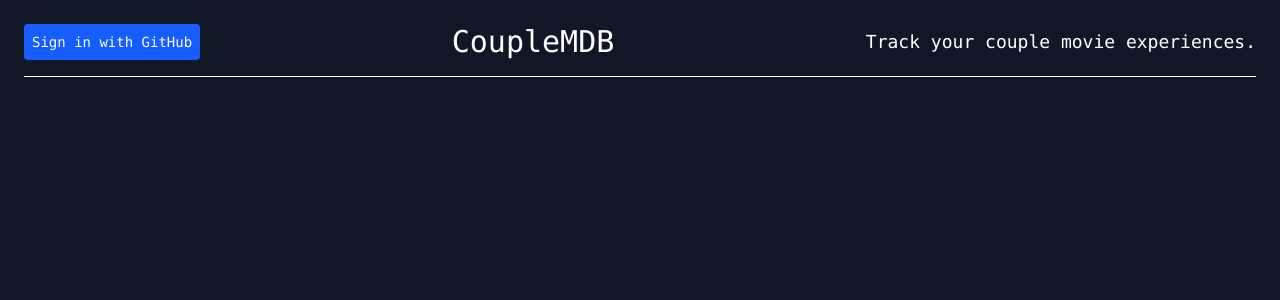
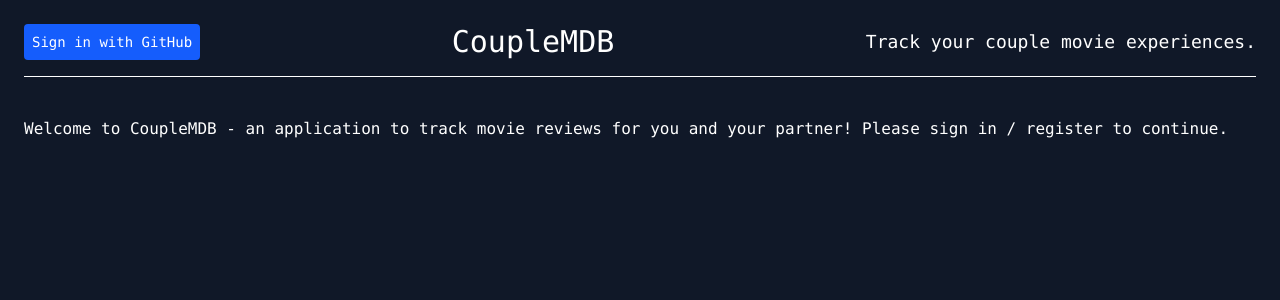
Before and after one commit to kyher/couplemdb, a Next.js app: page / in a window 1280 px wide. Shown: the top 300 px of the page. Built offline with nearby package versions, Linux system fonts and the light colour scheme; no server answers; the database is empty.

Commit message:
Add messaging for no session

```diff
--- a/src/app/page.tsx
+++ b/src/app/page.tsx
@@ -17,6 +17,12 @@ export default async function Home() {
   return (
     <>
       <Header session={session} />
+      {!session && (
+        <p>
+          Welcome to CoupleMDB - an application to track movie reviews for you
+          and your partner! Please sign in / register to continue.
+        </p>
+      )}
       {session && !invitation && <InvitePartner />}
       {session && invitation && invitation.status === InviteStatus.Invited && (
         <div>
```
